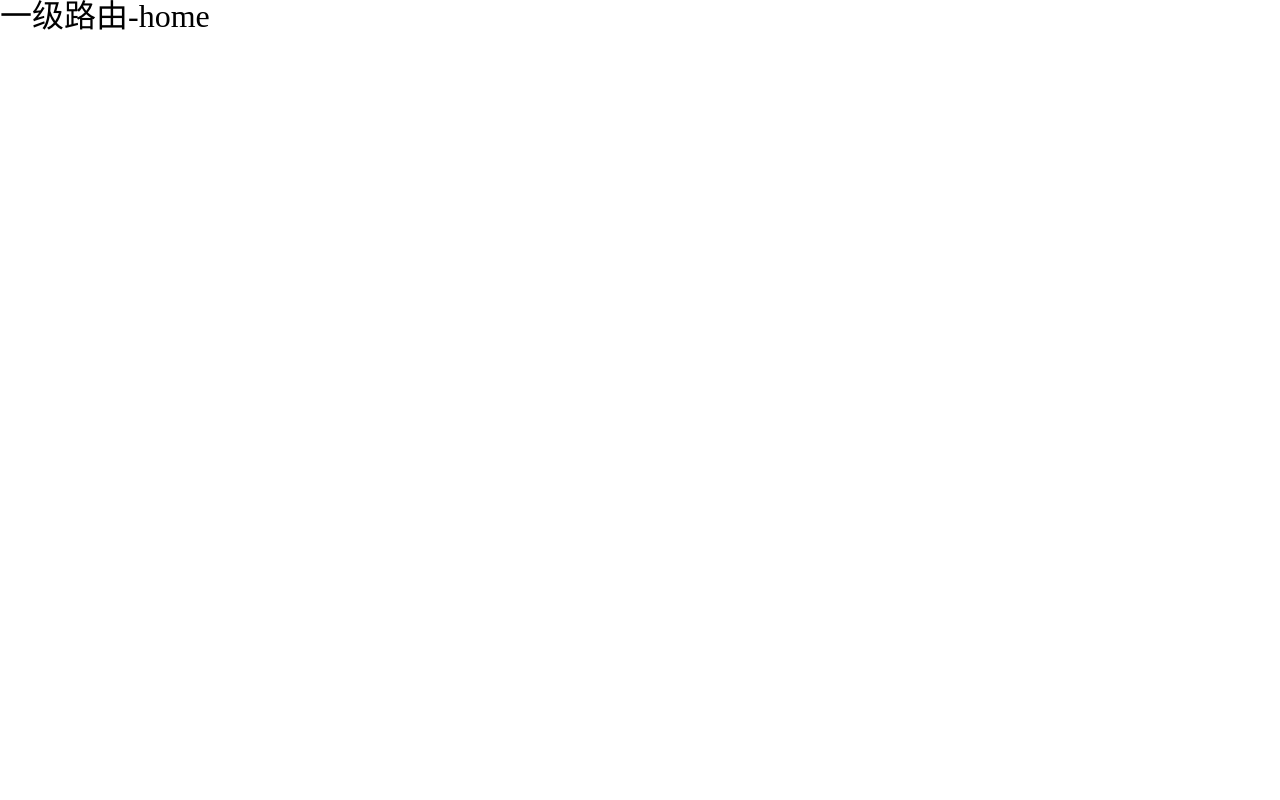
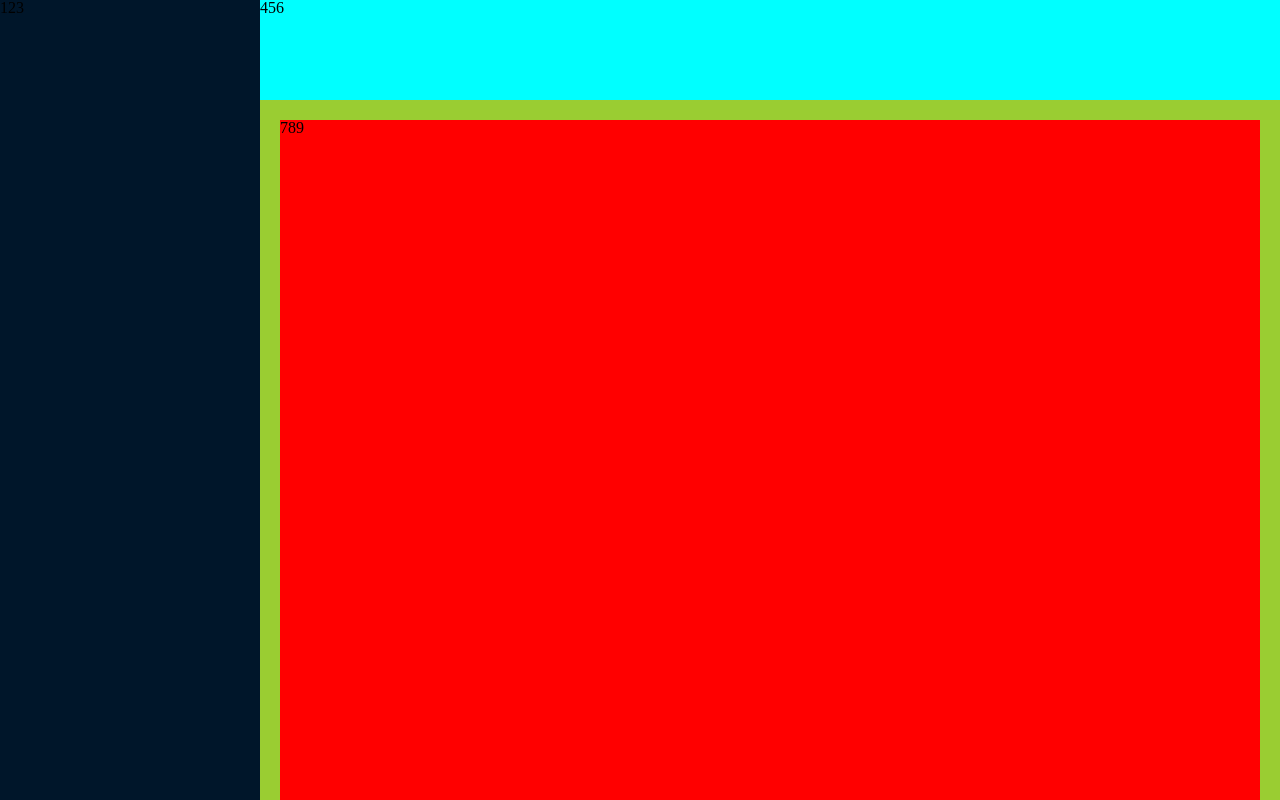
Before and after one commit to yh041122/ggZhenxuan, a Vue app: page / in a window 1280 px wide. Built offline with nearby package versions, Linux system fonts and the light colour scheme.

Commit message:
feat: layout组件静态布局搭建

```diff
--- a/auto-imports.d.ts
+++ b/auto-imports.d.ts
@@ -5,4 +5,6 @@
 // Generated by unplugin-auto-import
 // biome-ignore lint: disable
 export {}
-declare global {}
+declare global {
+
+}
--- /dev/null
+++ b/src/layout/index.vue
@@ -0,0 +1,52 @@
+<script setup lang="ts">
+defineOptions({
+  name: 'layoutIndex',
+})
+</script>
+<template>
+  <div class="layout_container">
+    <!-- 左侧菜单-->
+    <div class="layout_slider">123</div>
+    <!-- 顶部导航-->
+    <div class="layout_tabbar">456</div>
+    <!-- 内容区域 -->
+    <div class="layout_main">
+      <p style="height: 10000px; background-color: red">789</p>
+    </div>
+  </div>
+</template>
+<style scoped lang="scss">
+.layout_container {
+  position: relative;
+  width: 100%;
+  height: 100vh;
+  background-color: red;
+  // 左侧菜单
+  .layout_slider {
+    width: $base-menu-width;
+    height: 100%;
+    background-color: $base-menu-bgc;
+  }
+  // 顶部导航
+  .layout_tabbar {
+    position: fixed;
+    top: 0;
+    left: $base-menu-width;
+    width: calc(100% - $base-menu-width);
+    height: $base-tabbar-height;
+    background-color: cyan;
+  }
+  // 内容区域
+  .layout_main {
+    position: absolute;
+    top: $base-tabbar-height;
+    left: $base-menu-width;
+    width: calc(100% - $base-menu-width);
+    height: calc(100% - $base-tabbar-height);
+    background-color: yellowgreen;
+    padding: 20px;
+    // 内容超出宽度 使用滚动条
+    overflow: auto;
+  }
+}
+</style>
--- a/src/router/index.ts
+++ b/src/router/index.ts
@@ -3,11 +3,11 @@ import { routes } from './router.ts'
 const router = createRouter({
   history: createWebHistory(import.meta.env.BASE_URL),
   routes: routes,
-  // 滚动行为
+  // 页面导航后 滚动条的位置
   scrollBehavior() {
     return {
-      top: 0,
-      left: 0,
+      top: 0, //滚动到顶部
+      left: 0, //滚动到左侧
     }
   },
 })
--- a/src/router/router.ts
+++ b/src/router/router.ts
@@ -1,15 +1,15 @@
 export const routes = [
   // login登录页面
-  {
-    path: '/',
-    name: 'home',
-    component: () => import('@/views/home/index.vue'),
-  },
-  // home首页
   {
     path: '/login',
     name: 'login',
     component: () => import('@/views/login/index.vue'),
+  },
+  // home首页
+  {
+    path: '/',
+    name: 'layout',
+    component: () => import('@/layout/index.vue'),
   },
   // 404页面
   {
@@ -17,6 +17,7 @@ export const routes = [
     name: '404',
     component: () => import('@/views/404/index.vue'),
   },
+  // 任意页面
   {
     path: '/:pathMatch(.*)*',
     redirect: '/404',
--- a/src/styles/index.scss
+++ b/src/styles/index.scss
@@ -1,2 +1,14 @@
-@use './reset.scss';
+@import './reset.scss';
 // 引入清除默认样式
+//
+::-webkit-scrollbar {
+  width: 10px;
+}
+::-webkit-scrollbar-track{
+  background-color: $base-menu-bgc;
+}
+::-webkit-scrollbar-thumb{
+  width: 10px;
+  background-color: yellow;
+  border-radius: 10px;
+}
--- a/src/styles/variable.scss
+++ b/src/styles/variable.scss
@@ -1,2 +1,8 @@
 // 给项目提供的scss全局变量
-$color:red
+//layout页
+// 左侧 菜单宽度
+$base-menu-width: 260px;
+// 左侧 菜单颜色
+$base-menu-bgc:rgb(  0, 22, 42);
+// 顶部 导航高度
+$base-tabbar-height:100px
--- a/vite.config.ts
+++ b/vite.config.ts
@@ -49,7 +49,7 @@ export default defineConfig(({ command }) => {
     css: {
       preprocessorOptions: {
         scss: {
-          additionalData: `@use "@/styles/variable.scss";`,
+          additionalData: `@import "@/styles/variable.scss";`,
         },
       },
     },
```
